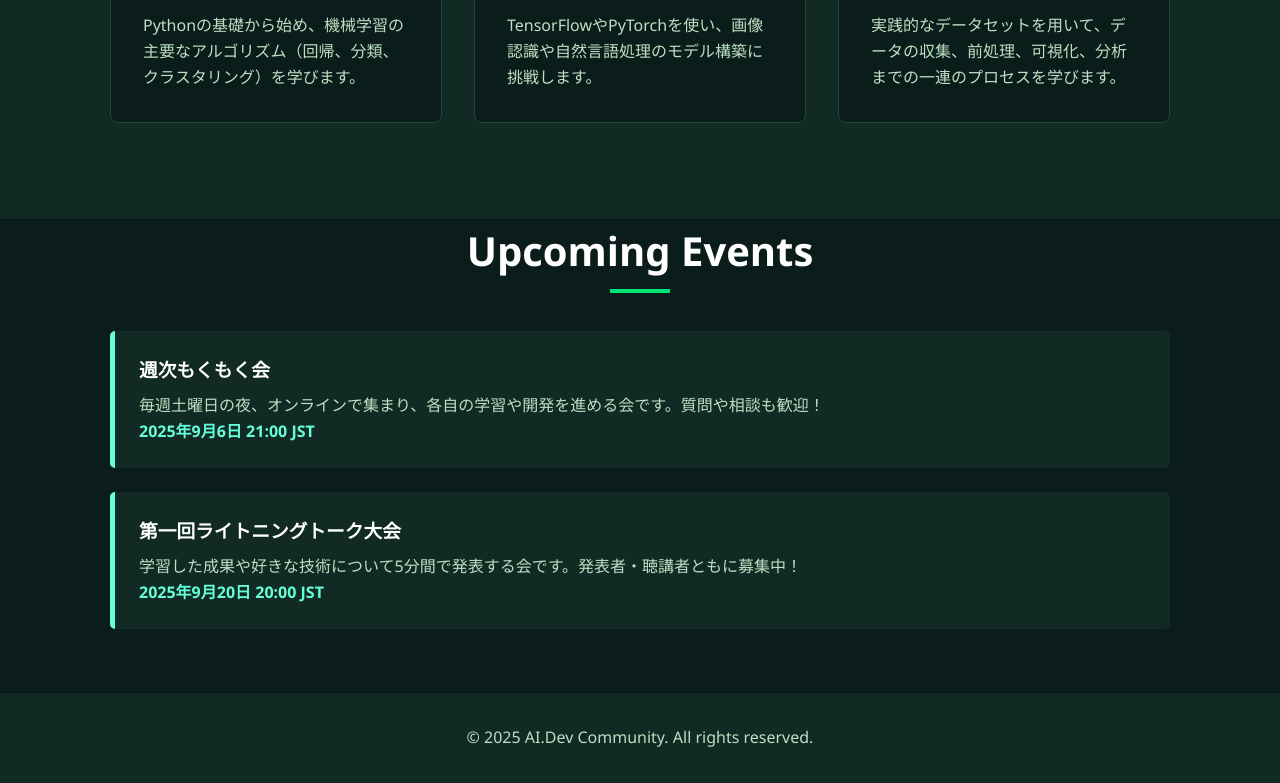
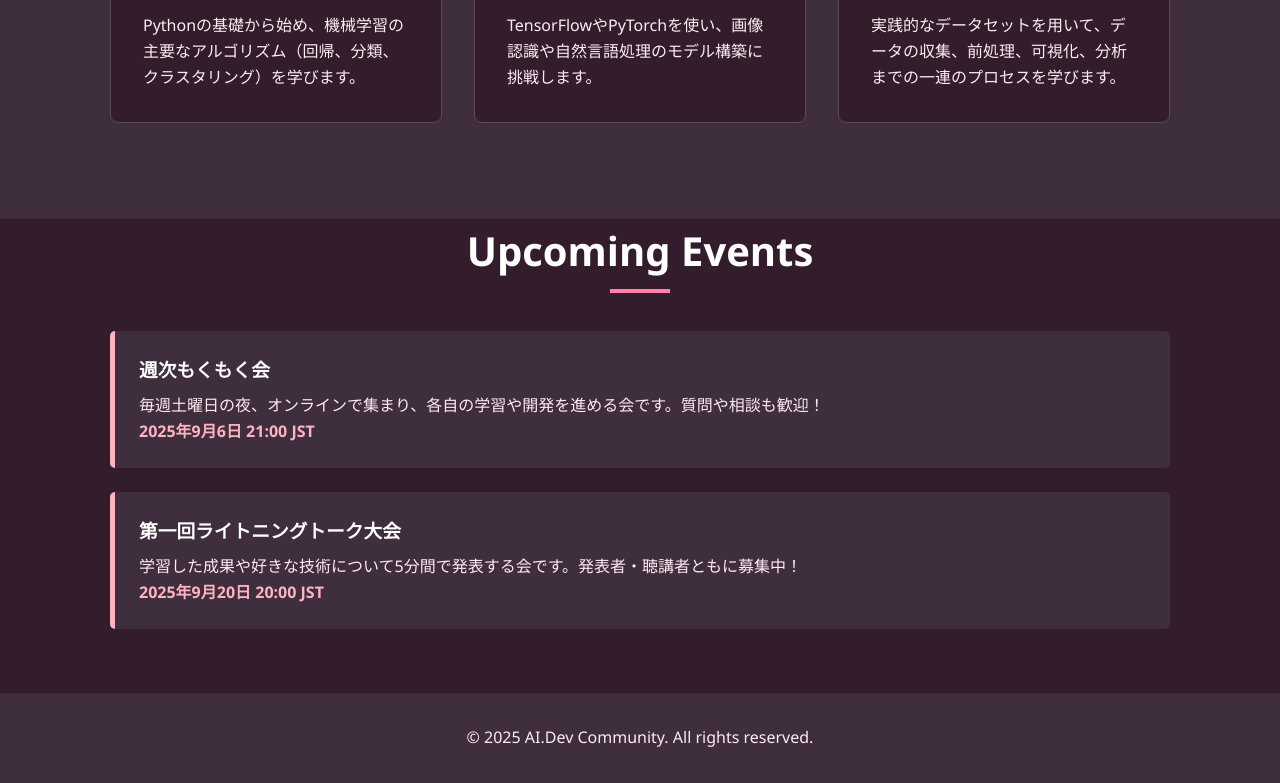
Before and after one commit to frog0613/ai-lp, a plain HTML site: page index.html in a window 1280 px wide. Shown: the part 1270-2053 px from the top of the page. Drawn offline with Linux system fonts and the light colour scheme.

Commit message:
全体的にピンクに変更

```diff
--- a/style.css
+++ b/style.css
@@ -1,9 +1,9 @@
 :root {
-    --primary-color: #00e676; /* Main accent: Green */
-    --secondary-color: #64ffda; /* Secondary accent: Lighter Green/Mint */
-    --dark-bg: #0a1d1a;      /* Dark Greenish-Slate BG */
-    --light-bg: #112a24;     /* Lighter Greenish-Slate BG */
-    --text-color: #bde0c4;   /* Light Greenish-Gray Text */
+    --primary-color: #ff80ab;   /* Main accent: Pink */
+    --secondary-color: #ffb3c1; /* Secondary accent: Lighter Pink */
+    --dark-bg: #331d2c;         /* Dark Purple/Pink BG */
+    --light-bg: #3f2e3e;        /* Lighter Purple/Pink BG */
+    --text-color: #fdecf2;      /* Light Pinkish-Gray Text */
     --heading-color: #ffffff;
     --font-family: 'Segoe UI', 'Meiryo', 'system-ui', sans-serif;
 }
@@ -28,7 +28,7 @@ body {
 }
 
 header {
-    background-color: rgba(10, 29, 26, 0.85);
+    background-color: rgba(51, 29, 44, 0.85);
     padding: 1rem 0;
     position: fixed;
     width: 100%;
@@ -157,7 +157,7 @@ h2::after {
     background-color: var(--dark-bg);
     padding: 2rem;
     border-radius: 8px;
-    border: 1px solid #1c4b3e; /* Updated for green theme */
+    border: 1px solid #5c4a59; /* Updated for pink theme */
     transition: transform 0.3s ease, box-shadow 0.3s ease;
 }
 
```
